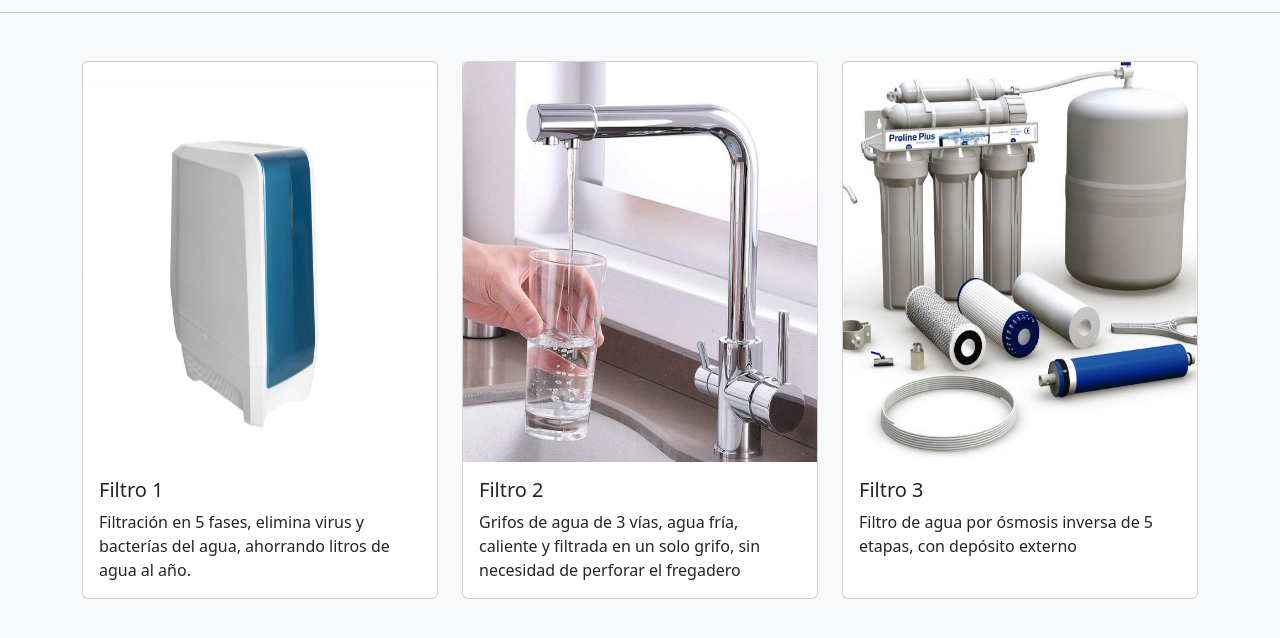
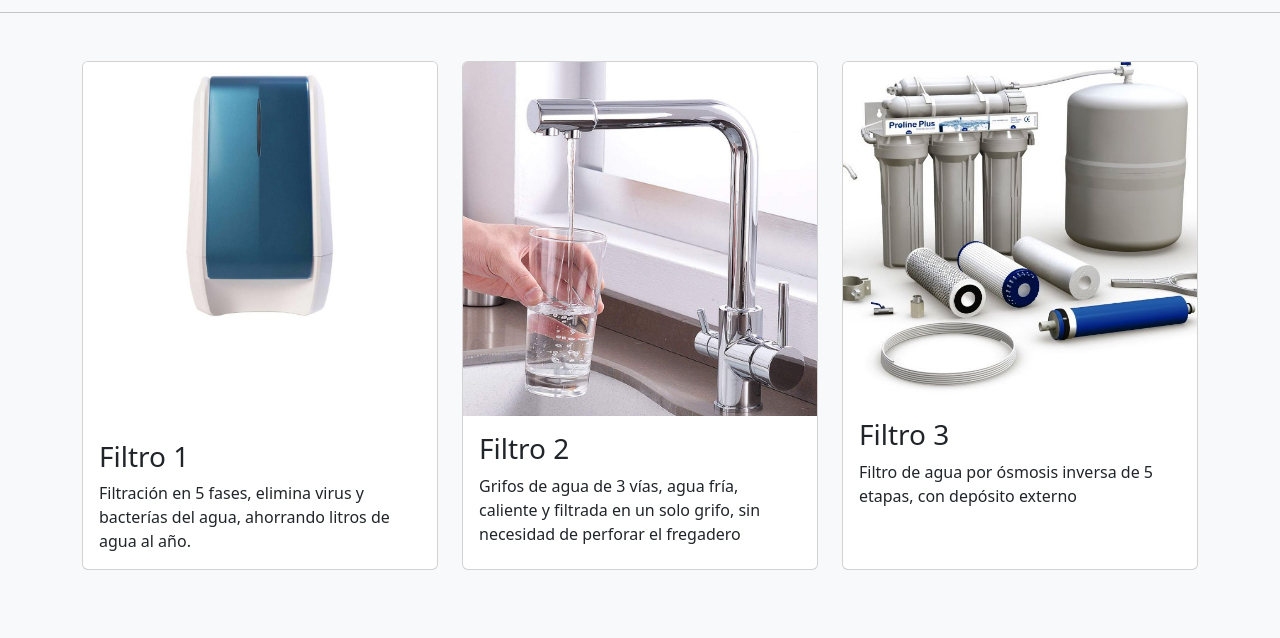
Before and after one commit to rmarcosr/filtrosaludPageTest, a plain HTML site: page filters.html in a window 1280 px wide. Shown: the part 146-784 px from the top of the page. Drawn offline with nearby package versions, Linux system fonts and the light colour scheme.

Commit message:
Add files via upload

```diff
--- a/filters.html
+++ b/filters.html
@@ -57,11 +57,10 @@
                 <div class="col-12 col-md-6 col-lg-4 d-flex">
                     <div class="card w-100 h-100 d-flex flex-column">
                         <div class="image-container">
-                            <img src="assets/filter1alt.jpg" alt="Filtro de agua" class="card-img-top" height="400"
-                                width="400">
+                            <img src="assets/Plano-horizon-1024x768.jpg" alt="Filtro de agua" class="card-img-top mb-5">
                         </div>
                         <div class="card-body d-flex flex-column">
-                            <h5 class="card-title">Filtro 1</h5>
+                            <h3 class="card-title mt-5">Filtro 1</h3>
                             <p class="card-text">Filtración en 5 fases, elimina virus y bacterías del agua, ahorrando
                                 litros de agua al año.</p>
                         </div>
@@ -70,11 +69,10 @@
                 <div class="col-12 col-md-6 col-lg-4 d-flex">
                     <div class="card w-100 h-100 d-flex flex-column">
                         <div class="image-container">
-                            <img src="assets/filter2alt.jpg" alt="Filtro de agua" class="card-img-top" height="400"
-                                width="400">
+                            <img src="assets/filter2alt.jpg" alt="Filtro de agua" class="card-img-top">
                         </div>
                         <div class="card-body d-flex flex-column">
-                            <h5 class="card-title">Filtro 2</h5>
+                            <h3 class="card-title">Filtro 2</h3>
                             <p class="card-text">Grifos de agua de 3 vías, agua fría, caliente y filtrada en un solo
                                 grifo, sin necesidad de perforar el fregadero</p>
                         </div>
@@ -84,11 +82,10 @@
                 <div class="col-12 col-md-6 col-lg-4 d-flex">
                     <div class="card w-100 h-100 d-flex flex-column">
                         <div class="image-container">
-                            <img src="assets/filter3.jpg" alt="Filtro de agua" class="card-img-top" height="400"
-                                width="400">
+                            <img src="assets/filter3.jpg" alt="Filtro de agua" class="card-img-top">
                         </div>
                         <div class="card-body d-flex flex-column">
-                            <h5 class="card-title">Filtro 3</h5>
+                            <h3 class="card-title mt-2">Filtro 3</h3>
                             <p class="card-text">Filtro de agua por ósmosis inversa de 5 etapas, con depósito externo
                             </p>
                         </div>
```
Also changed, not shown: assets/Plano-horizon-1024x768.jpg (added).
